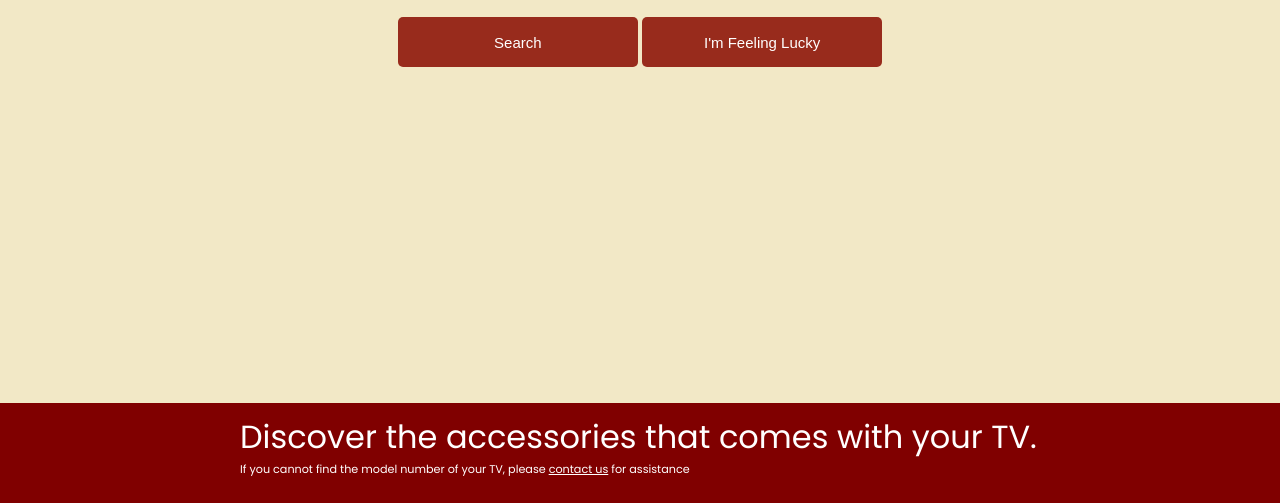
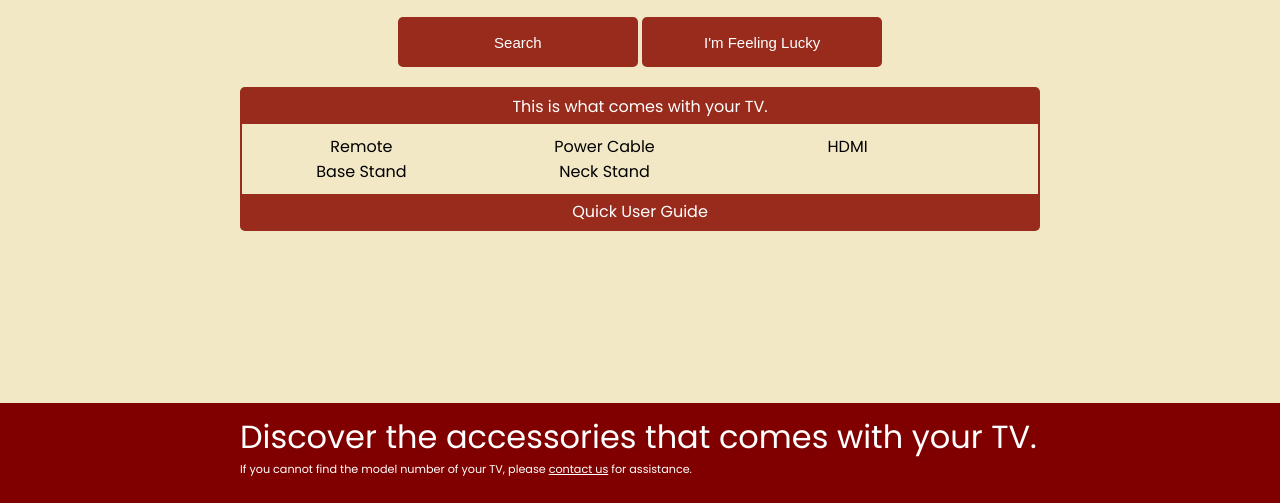
Before and after one commit to ayoamrit/findit, a plain HTML site: page index.html in a window 1280 px wide. Shown: the part 297-800 px from the top of the page. Drawn offline with Linux system fonts and the light colour scheme.

Commit message:
Hidden Accessories Table

```diff
--- a/index.html
+++ b/index.html
@@ -7,7 +7,6 @@
         <link rel="icon" href="/resources/icon.png">
         <meta name="viewport" content="width=device-width, initial-scale=1">
     </head>
-    <script src="script.js"></script>
     <body>
         <nav onclick="redirectGithub()" class="cursor-pointer">
             <p>Click here to check the github repository</p>
@@ -24,16 +23,35 @@
                 <button class="button cursor-pointer" id="search-button">Search</button>
                 <button class="button cursor-pointer" id="feeling-lucky-button">I'm Feeling Lucky</button>
             </div>
+            <div class="accessories-section" id="accessories-section">
+                <div class="accessories-section-heading">
+                    <p>This is what comes with your TV.</p>
+                </div>
+                <div class="accessories-section-bulletin">
+                    <ul>
+                        <li>Remote</li>
+                        <li>Power Cable</li>
+                        <li>HDMI</li>
+                        <li>Base Stand</li>
+                        <li>Neck Stand</li>
+                    </ul>
+                </div>
+                <div class="accessories-section-link cursor-pointer" id="accessories-link">Quick User Guide</div>
+            </div>
         </main>
 
         <footer>
             <div class="footer-content">
                 <div class="footer-content-header">
                     <p>Discover the accessories that comes with your TV.<br>
-                        <span class="footer-contact-message">If you cannot find the model number of your TV, please <a href="#">contact us</a> for assistance</span>
+                        <span class="footer-contact-message">If you cannot find the model number of your TV, please
+                            <a href="mailto:amritd.post@gmail.com,jibinjoy8897@gmail.com?subject=Update%20Database%20Request%20:%20FindIt&body=Enter%20Model%20Number%20:">contact us</a> for assistance.
+                        </span>
                     </p>
                 </div>
             </div>
         </footer>
     </body>
+
+    <script src="script.js"></script>
 </html>
--- a/script.js
+++ b/script.js
@@ -1,4 +1,6 @@
 const urlGithub = "https://github.com/ayoamrit/findit";
+const accessorySection = document.getElementById('accessories-section');
+const searchButton = document.getElementById('search-button');
 
 function redirectGithub(){
     window.open(urlGithub, '_blank');
--- a/style.css
+++ b/style.css
@@ -7,6 +7,7 @@
     --color-black: #2C2D2D;
 }
 
+/* GLOBAL*/
 *{
     margin: 0;
     padding: 0;
@@ -24,6 +25,7 @@ body{
     font-family: 'Poppins';
 }
 
+/* NAVIGATION BAR STYLE*/
 nav{
     background-color: var(--color-maroon);
     color: white;
@@ -31,6 +33,7 @@ nav{
     text-align: center;
 }
 
+/* MAIN SECTION STYLE*/
 main{
     max-width: 800px;
     margin: auto;
@@ -64,6 +67,33 @@ main{
     transition: 0.3s ease-in;
 }
 
+/* ACCESSORIES SECTION STYLE -HIDDEN -VISIBLE*/
+.accessories-section{
+    border: 2px solid var(--color-red);
+    border-radius: 5px;
+}
+.accessories-section-heading, .accessories-section-link{
+    background-color: var(--color-red);
+    color: white;
+    border-top: none;
+    padding: 5px;
+}
+.accessories-section-link:hover{
+    background-color: var(--color-maroon);
+    transition: 0.3s ease;
+}
+.accessories-section-bulletin{
+    margin: 10px 0;
+    text-align: left;
+}
+.accessories-section-bulletin ul li{
+    display: inline-flex;
+    width: 30%;
+    justify-content: space-around;
+}
+
+
+/* FOOTER STYLE*/
 footer{
     position: absolute;
     left: 0;
```
